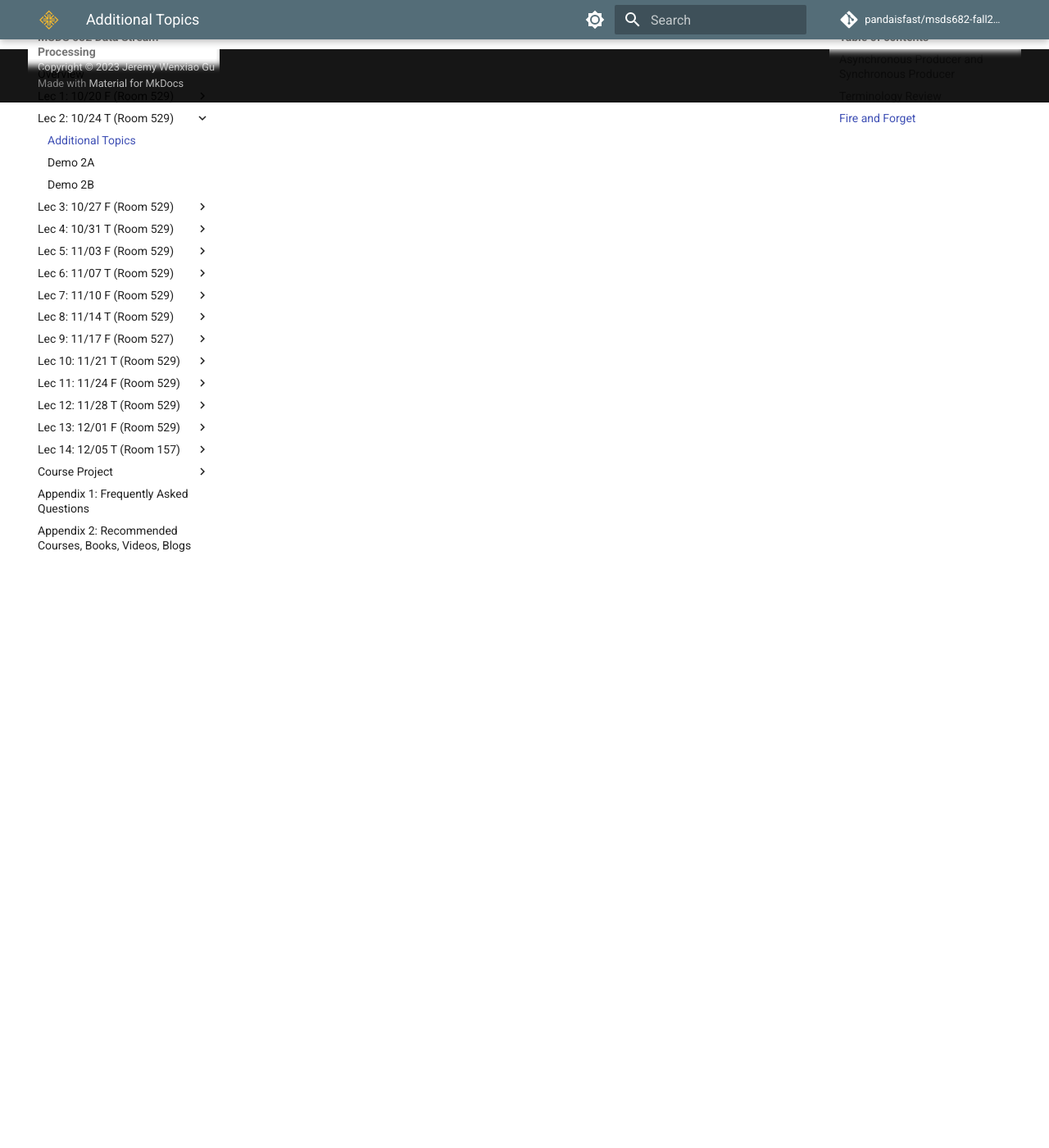
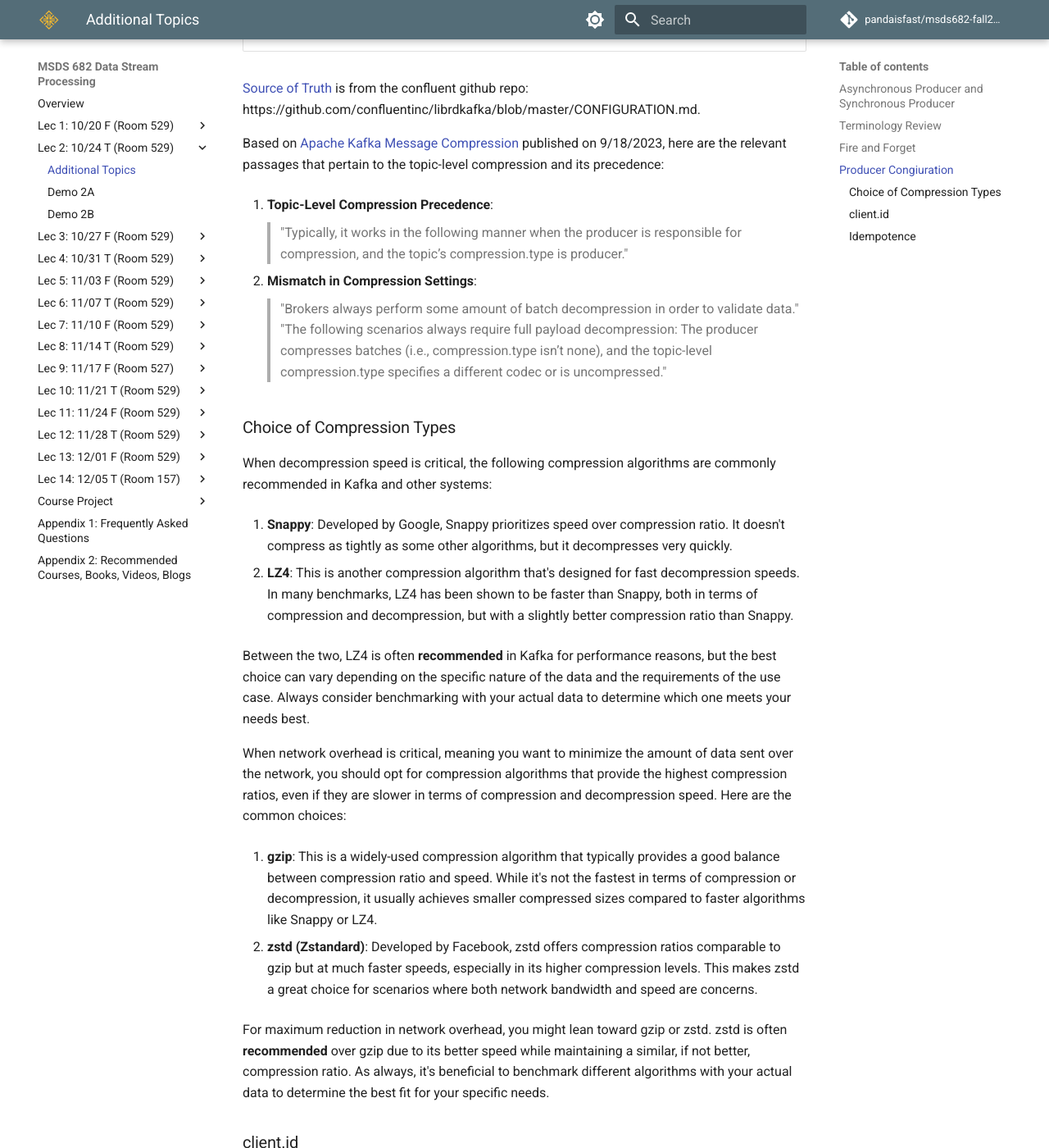
Before and after one commit to pandaisfast/msds682-fall2023-data-streaming, an MkDocs documentation site: the page built from docs/lec2/2.1.md, in a window 1280 px wide and 1400 px high, scrolled down 3148 px. Shown: the whole window at 82% size. Built offline with MkDocs 1.6.1 and Material for MkDocs 9.7.7, drawn with Linux system fonts in a browser that asks for light colours; comment, search, counter and statistics services are not loaded; some of the changed text lies outside the part shown.

Commit message:
additional topics update

````diff
--- a/docs/lec2/2.1.md
+++ b/docs/lec2/2.1.md
@@ -70,3 +61,63 @@
 ```
 
 In the above, messages are sent without any checks or waits for acknowledgment. This method can achieve **higher throughput** because it doesn't involve the overhead of checking message delivery status. However, it comes at the **potential cost of not knowing** about failed deliveries, so it's best used in scenarios where occasional message loss is acceptable.
+
+## Producer Congiuration
+
+| Configuration         | Default Value  | Recommended Value | Description                                                                                              |
+|-----------------------|---------------|---------------------|-------------------------------------------------------------------------------------------------------|
+| `client.id`               | (none)           | (unique value)        | Identifier for the client in the Kafka cluster. Useful for tracking and debugging.                           |
+| `retries`                   | 2147483647   | (depends on use case) | The number of retry attempts. A high default ensures durability but can be adjusted based on use case.       |
+| `enable.idempotence` | false           | true                     | Ensures that messages are delivered exactly once by allowing retries without duplication.                       |
+| `acks`                      | all or -1                 | all or -1            | The number of acknowledgments the producer requires the broker to receive before considering a message sent.    |
+| `compression.type`     | none           | (depends on use case) | Type of compression to use (`none`, `gzip`, `snappy`, `lz4`, `zstd`). Chosen based on data and performance needs. |
+
+[Source of Truth](https://github.com/confluentinc/librdkafka/blob/master/CONFIGURATION.md) is from the confluent github repo: https://github.com/confluentinc/librdkafka/blob/master/CONFIGURATION.md.
+
+
+Based on [Apache Kafka Message Compression](https://www.confluent.io/blog/apache-kafka-message-compression/) published on 9/18/2023, here are the relevant passages that pertain to the topic-level compression and its precedence:
+
+1. **Topic-Level Compression Precedence**:
+   > "Typically, it works in the following manner when the producer is responsible for compression, and the topic’s compression.type is producer."
+
+2. **Mismatch in Compression Settings**:
+   > "Brokers always perform some amount of batch decompression in order to validate data."
+   > "The following scenarios always require full payload decompression:
+     The producer compresses batches (i.e., compression.type isn’t none), and the topic-level compression.type specifies a different codec or is uncompressed."
+
+
+### Choice of Compression Types
+
+When decompression speed is critical, the following compression algorithms are commonly recommended in Kafka and other systems:
+
+1. **Snappy**: Developed by Google, Snappy prioritizes speed over compression ratio. It doesn't compress as tightly as some other algorithms, but it decompresses very quickly.
+
+2. **LZ4**: This is another compression algorithm that's designed for fast decompression speeds. In many benchmarks, LZ4 has been shown to be faster than Snappy, both in terms of compression and decompression, but with a slightly better compression ratio than Snappy.
+
+Between the two, LZ4 is often **recommended** in Kafka for performance reasons, but the best choice can vary depending on the specific nature of the data and the requirements of the use case. Always consider benchmarking with your actual data to determine which one meets your needs best.
+
+When network overhead is critical, meaning you want to minimize the amount of data sent over the network, you should opt for compression algorithms that provide the highest compression ratios, even if they are slower in terms of compression and decompression speed. Here are the common choices:
+
+1. **gzip**: This is a widely-used compression algorithm that typically provides a good balance between compression ratio and speed. While it's not the fastest in terms of compression or decompression, it usually achieves smaller compressed sizes compared to faster algorithms like Snappy or LZ4.
+
+2. **zstd (Zstandard)**: Developed by Facebook, zstd offers compression ratios comparable to gzip but at much faster speeds, especially in its higher compression levels. This makes zstd a great choice for scenarios where both network bandwidth and speed are concerns.
+
+For maximum reduction in network overhead, you might lean toward gzip or zstd. zstd is often **recommended** over gzip due to its better speed while maintaining a similar, if not better, compression ratio. As always, it's beneficial to benchmark different algorithms with your actual data to determine the best fit for your specific needs.
+
+### client.id
+
+The `client.id` is a configuration setting for Kafka clients (both producers and consumers). It's an identifier for the client in the Kafka cluster. This ID is used in logs, metrics, and for debugging purposes to identify the source of requests to the broker.
+
+Having a unique `client.id` for each client allows administrators and developers to track requests, observe behavior, and troubleshoot issues more effectively because they can see which client is making which requests.
+
+**Simple Example**:
+Let's say you have a system with multiple Kafka producers, one that sends user activity data and another that sends system metrics. You can assign unique client IDs to each of them:
+
+- For the producer that sends user activity data: `client.id=user-activity-producer`
+- For the producer that sends system metrics: `client.id=system-metrics-producer`
+
+Now, when you look at the logs or metrics from the Kafka broker, you can quickly identify which client (producer) is the source of a particular request or potential issue just by checking the `client.id`. This is especially helpful in environments with many clients interacting with a Kafka cluster.
+
+### Idempotence
+
+When retries are enabled, enabling idempotence ensures messages remain in their intended order. For example, if messages A, B, and C are sent, but B fails initially while C succeeds, retries without idempotence might lead to an A, C, B order. With idempotence, the order A, B, C is preserved.
````
Also changed, not shown: other parts of docs/lec2/2.1.md (+0 -9 lines).
